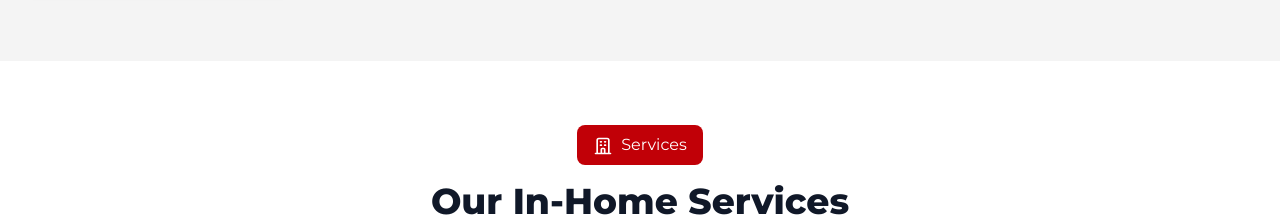
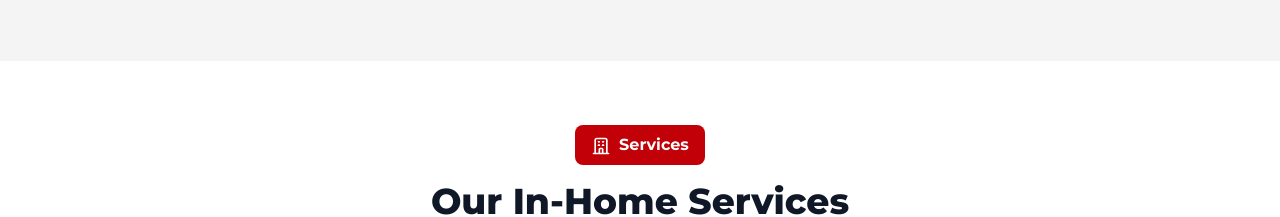
Before and after one commit to jjacobsonn/maplecreek-site, a Next.js app: page /about in a window 1280 px wide. Shown: the part 2191-2408 px from the top of the page. Built offline with nearby package versions, Linux system fonts and the light colour scheme.

Commit message:
Fix: Made service button bold

```diff
--- a/src/app/about/page.tsx
+++ b/src/app/about/page.tsx
@@ -298,7 +298,7 @@ export default function AboutPage() {
               <svg className="inline-block w-5 h-5 mr-2" fill="none" stroke="currentColor" viewBox="0 0 24 24" xmlns="http://www.w3.org/2000/svg">
                 <path strokeLinecap="round" strokeLinejoin="round" strokeWidth="2" d="M19 21V5a2 2 0 00-2-2H7a2 2 0 00-2 2v16m14 0h2m-2 0h-5m-9 0H3m2 0h5M9 7h1m-1 4h1m4-4h1m-1 4h1m-5 10v-5a1 1 0 011-1h2a1 1 0 011 1v5m-4 0h4"></path>
               </svg>
-              Services
+              <span className="font-bold">Services</span>
             </div>
             <h2 className="text-4xl font-extrabold mb-3 text-gray-900 font-montserrat">Our In-Home Services</h2>
             <p className="text-lg text-gray-700 font-montserrat max-w-3xl mx-auto">
```
